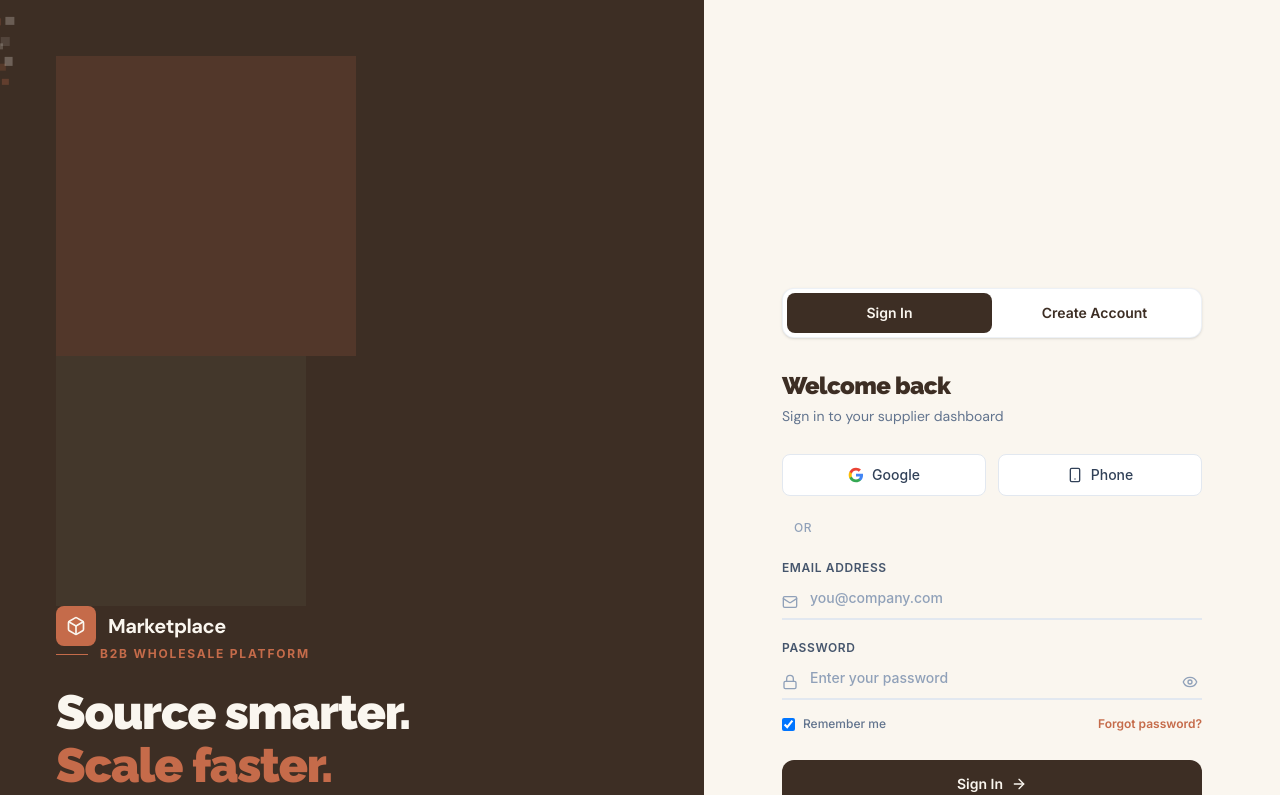
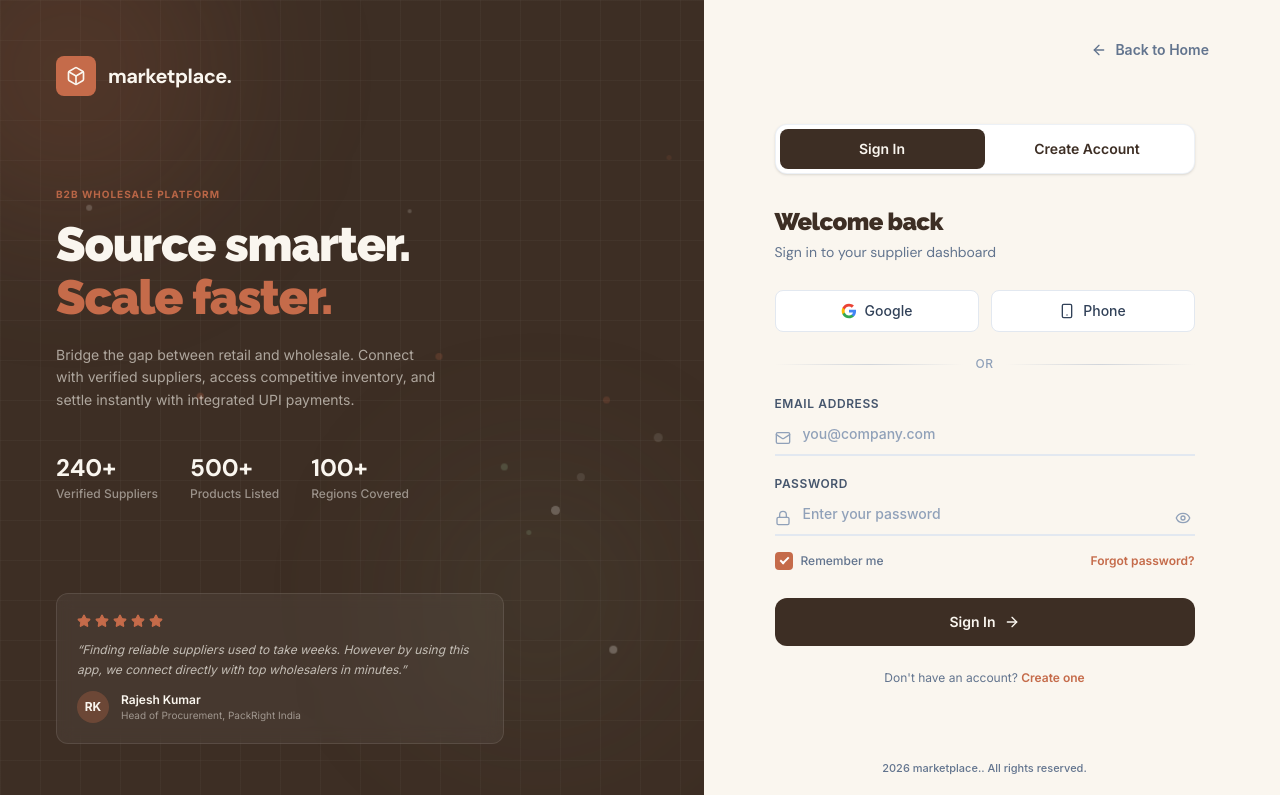
Before and after one commit to RonakDutta/wholesale-product, a React (Vite) app in the folder client/: page /login in a window 1280 px wide. Shown: the top 795 px of the page. Built offline with nearby package versions, Linux system fonts and the light colour scheme.

Commit message:
Fixed auth page

```diff
--- a/client/src/index.css
+++ b/client/src/index.css
@@ -12,4 +12,128 @@
   --font-inter: "Inter", sans-serif;
   --font-dmsans: "DM Sans", sans-serif;
   --font-raleway: "Raleway", sans-serif;
+  --font-lato: "Lato", sans-serif;
 }
+
+.input-line {
+  position: absolute;
+  bottom: 0;
+  left: 50%;
+  width: 0;
+  height: 2px;
+  background: #c56b4a;
+  transition: all 0.4s cubic-bezier(0.22, 1, 0.36, 1);
+  transform: translateX(-50%);
+  border-radius: 2px;
+}
+.input-wrapper:focus-within .input-line {
+  width: 100%;
+}
+.input-wrapper:focus-within .input-icon {
+  color: #c56b4a;
+}
+
+/* Floating shapes on left panel */
+.float-shape {
+  position: absolute;
+  border-radius: 50%;
+  opacity: 0;
+  will-change: transform, opacity;
+}
+
+/* Tab slider pill */
+.tab-slider {
+  transition: transform 0.4s cubic-bezier(0.22, 1, 0.36, 1);
+}
+
+/* Password strength segments */
+.strength-segment {
+  transition: background 0.3s ease;
+}
+
+/* Custom checkbox */
+.custom-check {
+  appearance: none;
+  width: 18px;
+  height: 18px;
+  border: 2px solid #d1d5db;
+  border-radius: 4px;
+  cursor: pointer;
+  position: relative;
+  transition: all 0.2s ease;
+  flex-shrink: 0;
+}
+.custom-check:checked {
+  background: #c56b4a;
+  border-color: #c56b4a;
+}
+.custom-check:checked::after {
+  content: "";
+  position: absolute;
+  top: 1px;
+  left: 5px;
+  width: 5px;
+  height: 9px;
+  border: solid white;
+  border-width: 0 2px 2px 0;
+  transform: rotate(45deg);
+}
+.custom-check:focus-visible {
+  outline: 2px solid #c56b4a;
+  outline-offset: 2px;
+}
+
+/* Social button hover */
+.social-btn {
+  transition: all 0.25s ease;
+}
+.social-btn:hover {
+  border-color: #c56b4a;
+  background: #c56b4a08;
+}
+
+/* Grid pattern on dark panel */
+.grid-pattern {
+  background-image:
+    linear-gradient(rgba(250, 246, 239, 0.03) 1px, transparent 1px),
+    linear-gradient(90deg, rgba(250, 246, 239, 0.03) 1px, transparent 1px);
+  background-size: 40px 40px;
+}
+
+/* Glow blobs */
+.glow-blob {
+  position: absolute;
+  border-radius: 50%;
+  filter: blur(80px);
+  will-change: transform;
+}
+
+/* Error shake */
+@keyframes errorShake {
+  0%,
+  100% {
+    transform: translateX(0);
+  }
+  20% {
+    transform: translateX(-6px);
+  }
+  40% {
+    transform: translateX(6px);
+  }
+  60% {
+    transform: translateX(-4px);
+  }
+  80% {
+    transform: translateX(4px);
+  }
+}
+.error-shake {
+  animation: errorShake 0.5s ease;
+}
+
+/* Divider gradient line */
+.divider-line {
+  flex: 1;
+  height: 1px;
+  background: linear-gradient(90deg, transparent, #d1d5db, transparent);
+}
--- a/client/src/layouts/AuthLayout.jsx
+++ b/client/src/layouts/AuthLayout.jsx
@@ -1,7 +1,7 @@
 import { Outlet, useLocation, useNavigate } from "react-router-dom";
 import { useEffect, useRef } from "react";
 import { gsap } from "gsap";
-import { Box, Star } from "lucide-react";
+import { Box, Star, ArrowLeft } from "lucide-react";
 
 const AuthLayout = () => {
   const location = useLocation();
@@ -17,7 +17,6 @@ const AuthLayout = () => {
   const statProductsRef = useRef(null);
   const statRegionsRef = useRef(null);
 
-  // Left panel entrance animation
   useEffect(() => {
     const ctx = gsap.context(() => {
       const tl = gsap.timeline({ defaults: { ease: "power2.out" } });
@@ -29,7 +28,6 @@ const AuthLayout = () => {
     return () => ctx.revert();
   }, []);
 
-  // Counter animation
   useEffect(() => {
     const animateCounter = (el, target, suffix = "") => {
       if (!el.current) return;
@@ -53,7 +51,6 @@ const AuthLayout = () => {
     animateCounter(statRegionsRef, 100, "+");
   }, []);
 
-  // Floating shapes
   useEffect(() => {
     const container = shapesRef.current;
     if (!container) return;
@@ -66,7 +63,7 @@ const AuthLayout = () => {
       shape.className = "float-shape";
       const size = Math.random() * 6 + 3;
       const color = colors[Math.floor(Math.random() * colors.length)];
-      shape.style.cssText = `width:${size}px;height:${size}px;background:${color};left:${Math.random() * 100}%;top:${Math.random() * 100}%;`;
+      shape.style.cssText = `position:absolute;border-radius:9999px;width:${size}px;height:${size}px;background:${color};left:${Math.random() * 100}%;top:${Math.random() * 100}%;`;
       container.appendChild(shape);
       shapes.push(shape);
 
@@ -91,7 +88,6 @@ const AuthLayout = () => {
     };
   }, []);
 
-  // Glow blob parallax
   const handleMouseMove = (e) => {
     const rect = e.currentTarget.getBoundingClientRect();
     const x = (e.clientX - rect.left) / rect.width - 0.5;
@@ -110,8 +106,9 @@ const AuthLayout = () => {
     });
   };
 
-  // Form content stagger on route change
   useEffect(() => {
+    window.scrollTo(0, 0);
+
     if (formContentRef.current) {
       const elements = formContentRef.current.querySelectorAll(".form-stagger");
       if (elements.length > 0) {
@@ -132,30 +129,26 @@ const AuthLayout = () => {
   }, [location.pathname]);
 
   return (
-    <main className="min-h-screen flex">
-      {/* ====== LEFT PANEL ====== */}
+    <main className="h-screen w-full flex overflow-hidden">
       <div
         ref={leftPanelRef}
         onMouseMove={handleMouseMove}
-        className="hidden lg:flex relative w-[55%] bg-espresso grid-pattern overflow-hidden flex-col justify-between px-10 xl:p-14"
+        className="hidden lg:flex relative w-[55%] bg-espresso grid-pattern overflow-hidden flex-col justify-between px-10 py-10 lg:p-14"
       >
-        {/* Glow blobs */}
         <div
           ref={glowBlob1Ref}
-          className="glow-blob w-75 h-75 bg-clay/15 -top-20 -left-20"
+          className="glow-blob absolute rounded-full blur-3xl pointer-events-none w-75 h-75 bg-clay/15 -top-20 -left-20"
         />
         <div
           ref={glowBlob2Ref}
-          className="glow-blob w-62.5 h-62.5 bg-sage/10 bottom-20 right-10"
+          className="glow-blob absolute rounded-full blur-3xl pointer-events-none w-62.5 h-62.5 bg-sage/10 bottom-20 right-10"
         />
 
-        {/* Floating shapes */}
         <div
           ref={shapesRef}
           className="absolute inset-0 pointer-events-none overflow-hidden"
         />
 
-        {/* Logo */}
         <div
           className="relative z-10 brand-top"
           style={{ opacity: 0, transform: "translateY(20px)" }}
@@ -165,7 +158,7 @@ const AuthLayout = () => {
               <Box className="w-5 h-5 text-cream" />
             </div>
             <span className="text-cream font-bold font-dmsans text-xl tracking-tight">
-              Marketplace
+              marketplace.
             </span>
           </div>
         </div>
@@ -174,12 +167,10 @@ const AuthLayout = () => {
           className="relative z-10 max-w-md brand-center"
           style={{ opacity: 0, transform: "translateY(30px)" }}
         >
-          <div className="flex items-center gap-3 mb-6">
-            <span className="h-px w-8 bg-clay" />
-            <span className="text-clay text-xs font-bold uppercase tracking-[0.15em]">
-              B2B Wholesale Platform
-            </span>
+          <div className="text-clay/90 text-[10px] font-bold uppercase tracking-widest mb-4 font-inter">
+            B2B Wholesale Platform
           </div>
+
           <h1 className="font-raleway text-4xl xl:text-5xl font-black text-cream leading-[1.1] tracking-tight mb-5">
             Source smarter.
             <br />
@@ -191,7 +182,6 @@ const AuthLayout = () => {
             integrated UPI payments.
           </p>
 
-          {/* Stats */}
           <div className="flex gap-8 mt-10">
             <div>
               <div
@@ -229,7 +219,6 @@ const AuthLayout = () => {
           </div>
         </div>
 
-        {/* Testimonial */}
         <div
           className="relative z-10 brand-bottom"
           style={{ opacity: 0, transform: "translateY(20px)" }}
@@ -262,21 +251,32 @@ const AuthLayout = () => {
         </div>
       </div>
 
-      {/* ====== RIGHT PANEL ====== */}
-      <div className="flex-1 bg-cream flex flex-col min-h-screen relative">
-        {/* Mobile logo */}
-        <div className="lg:hidden flex items-center gap-3 p-6 pb-0">
-          <div className="w-9 h-9 bg-clay rounded-lg flex items-center justify-center">
-            <Box className="w-4 h-4 text-cream" />
+      <div
+        className="flex-1 bg-cream flex flex-col h-full relative overflow-y-auto overflow-x-hidden"
+        style={{ scrollbarGutter: "stable" }}
+      >
+        <div className="flex shrink-0 items-center justify-between p-6 lg:px-14 lg:pt-10">
+          <div className="lg:hidden flex items-center gap-3">
+            <div className="w-9 h-9 bg-clay rounded-lg flex items-center justify-center">
+              <Box className="w-4 h-4 text-cream" />
+            </div>
+            <span className="text-espresso font-dmsans font-bold text-lg tracking-tight">
+              marketplace.
+            </span>
           </div>
-          <span className="text-espresso font-dmsans font-bold text-lg tracking-tight">
-            Marketplace
-          </span>
+
+          <button
+            onClick={() => navigate("/")}
+            className="group flex items-center gap-2 text-slate-500 hover:text-espresso text-sm font-semibold transition-colors cursor-pointer ml-auto"
+          >
+            <ArrowLeft className="w-4 h-4 transition-transform group-hover:-translate-x-1" />
+            <span className="hidden sm:inline">Back to Home</span>
+            <span className="sm:hidden">Back</span>
+          </button>
         </div>
 
-        <div className="flex-1 flex items-center justify-center px-6 py-10 lg:px-14">
+        <div className="flex-1 flex shrink-0 items-start justify-center px-6 pt-4 pb-10 lg:pt-10 lg:pb-14">
           <div className="w-full max-w-105">
-            {/* Tab switcher */}
             <div className="relative bg-white rounded-xl p-1 mb-8 shadow-sm border border-slate-200/60">
               <div
                 className="tab-slider absolute top-1 bottom-1 left-1 w-[calc(50%-4px)] bg-espresso rounded-lg z-0"
@@ -310,9 +310,9 @@ const AuthLayout = () => {
           </div>
         </div>
 
-        <div className=" p-6 pt-0 text-center">
+        <div className="px-6 pb-6 lg:px-14 text-center shrink-0">
           <p className="text-[11px] text-slate-500 font-medium">
-            2026 Marketplace. All rights reserved.
+            2026 marketplace.. All rights reserved.
           </p>
         </div>
       </div>
--- a/client/src/pages/Login.jsx
+++ b/client/src/pages/Login.jsx
@@ -151,11 +151,11 @@ const Login = () => {
         className="flex items-center gap-3 mb-6 form-stagger"
         style={{ opacity: 0, transform: "translateY(20px)" }}
       >
-        <div className="divider-line" />
+        <div className="divider-line flex-1 h-px bg-slate-200" />
         <span className="text-slate-400 text-xs font-medium uppercase tracking-wider">
           or
         </span>
-        <div className="divider-line" />
+        <div className="divider-line flex-1 h-px bg-slate-200" />
       </div>
 
       <form onSubmit={handleSubmit} noValidate>
@@ -251,7 +251,7 @@ const Login = () => {
               type="checkbox"
               checked={remember}
               onChange={(e) => setRemember(e.target.checked)}
-              className="custom-check"
+              className="custom-check accent-clay"
             />
             <span className="text-xs font-inter text-slate-500 font-medium">
               Remember me
```
Also changed, not shown: client/src/pages/SignUp.jsx (+4 -12 lines). Lines whose indentation alone changed are shown as unchanged.
